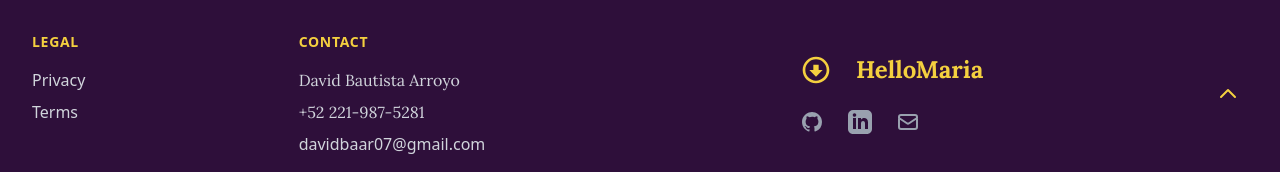
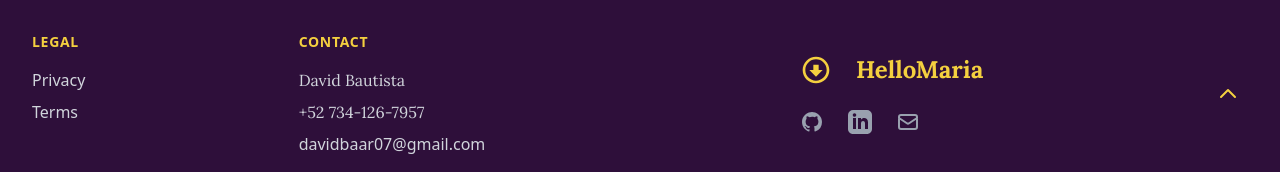
Before and after one commit to BetaCoder28/maria, a React (Vite) app: page / in a window 1280 px wide. Shown: the part 904-1076 px from the top of the page. Built offline with nearby package versions, Linux system fonts and the light colour scheme.

Commit message:
fix(Maria) final project

```diff
--- a/src/Components/Footer/index.jsx
+++ b/src/Components/Footer/index.jsx
@@ -136,10 +136,10 @@ const Footer = () => {
                     </h3>
                     <ul className="mt-4 space-y-2">
                     <li>
-                        <span className="text-base">David Bautista Arroyo</span>
+                        <span className="text-base">David Bautista</span>
                     </li>
                     <li>
-                        <span className="text-base">+52 221-987-5281</span>
+                        <span className="text-base">+52 734-126-7957</span>
                     </li>
                     <li>
                         <a
--- a/src/services/feedback.jsx
+++ b/src/services/feedback.jsx
@@ -1,7 +1,7 @@
 export const getFeedback = async(content) => {
     try{
 
-        const token = localStorage.getItem('access_item')
+        const token = localStorage.getItem('access_token')
 
         const response = await fetch('http://127.0.0.1:8000/api/feedback/',{
             method : 'POST',
```
